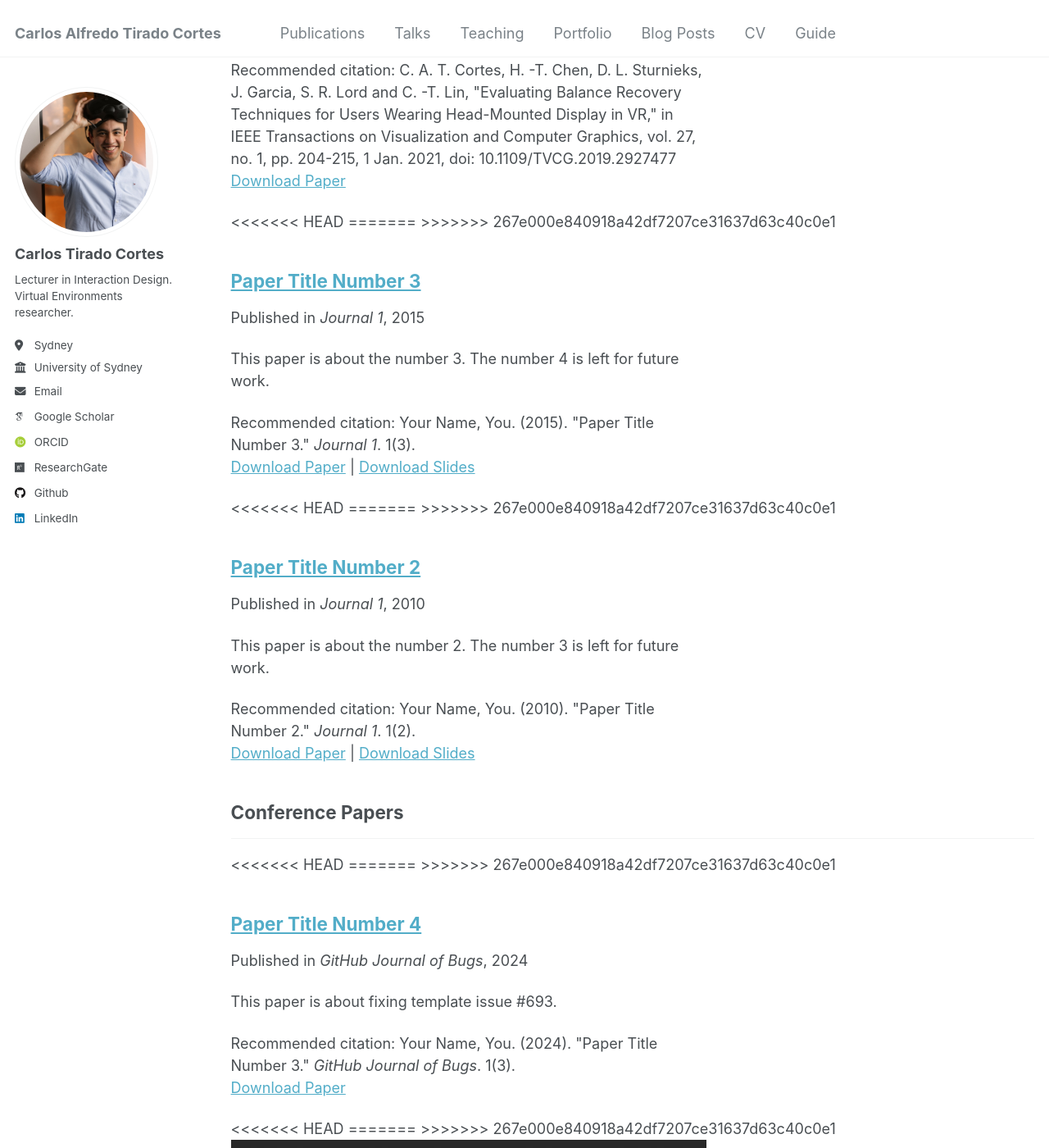
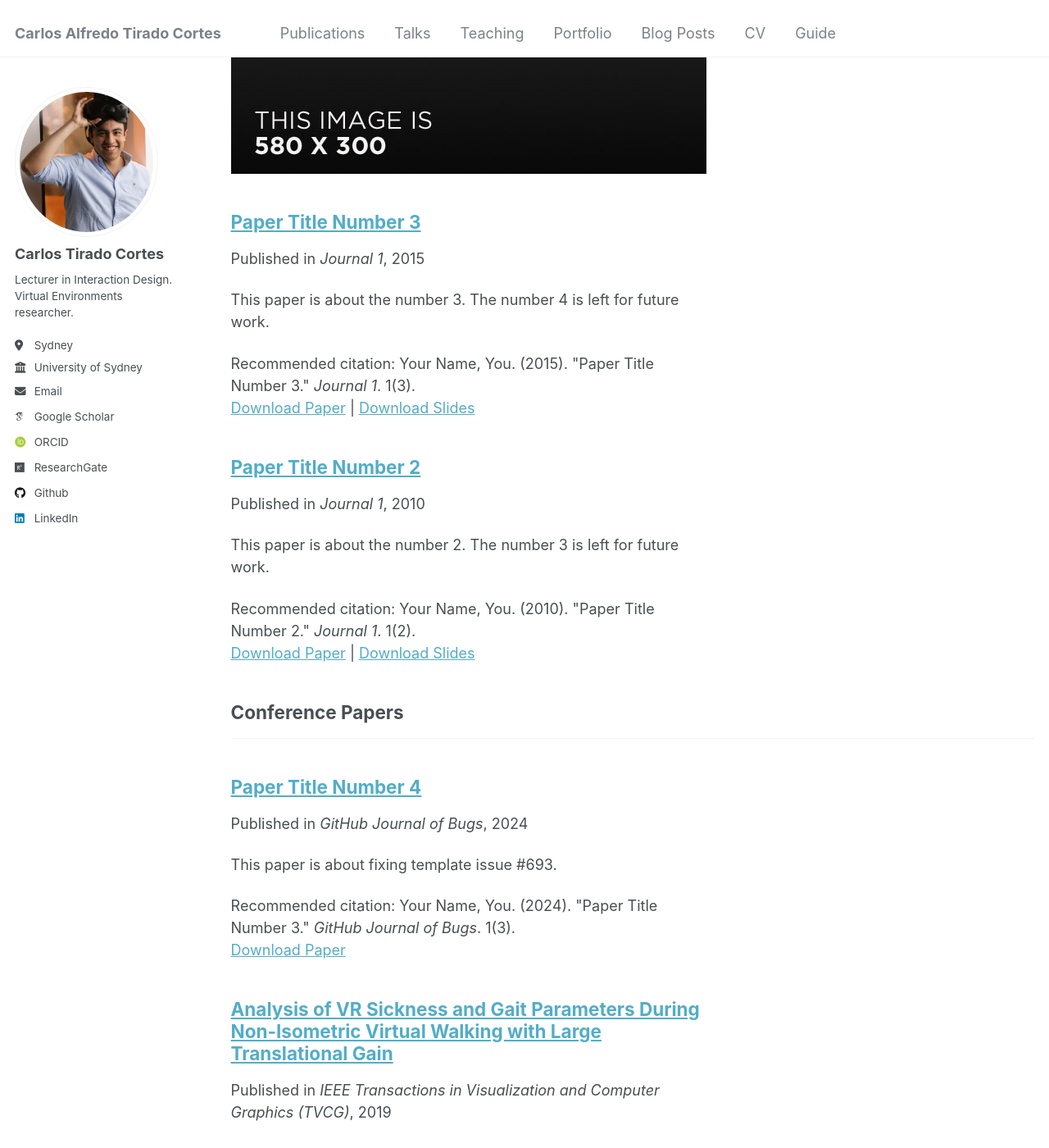
Before and after one commit to catiradocortes/catiradocortes.github.io, a Jekyll site: the page built from _pages/publications.html, in a window 1280 px wide and 1400 px high, scrolled down 734 px. Shown: the whole window at 82% size. Built offline with Jekyll 4.4.1, drawn with Linux system fonts in a browser that asks for light colours; some web fonts are replaced; some of the changed text lies outside the part shown.

Commit message:
Changed the title placement.

```diff
--- a/_pages/publications.html
+++ b/_pages/publications.html
@@ -23,11 +23,10 @@ author_profile: true
         <h2>{{ category[1].title }}</h2><hr />
         {% assign title_shown = true %}
       {% endunless %}
-<<<<<<< HEAD
+
+      {% include archive-single.html %}
 
 
-=======
->>>>>>> 267e000e840918a42df7207ce31637d63c40c0e1
       {% if post.image %}
         <div class="publication-image">
           <img src="{{ post.image }}" alt="Teaser image for {{ post.title }}" class="img-fluid">
@@ -35,16 +34,19 @@ author_profile: true
       {% endif %}
 
 
-      {% include archive-single.html %}
+
     {% endfor %}
   {% endfor %}
 {% else %}
   {% for post in site.publications reversed %}
+
+  {% include archive-single.html %}
+
   {% if post.image %}
       <div class="publication-image">
         <img src="{{ post.image }}" alt="Teaser image for {{ post.title }}" class="img-fluid">
       </div>
     {% endif %}
-    {% include archive-single.html %}
+
   {% endfor %}
 {% endif %}
```
